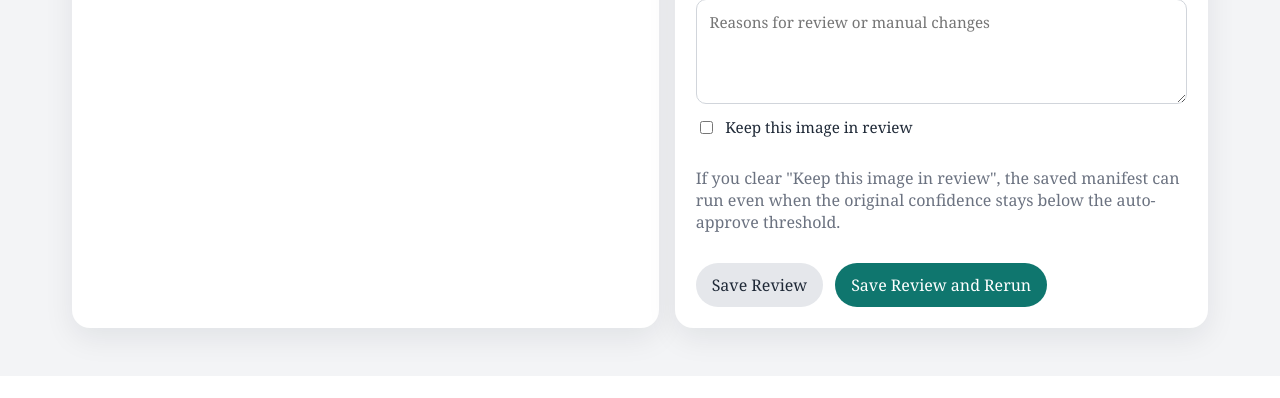
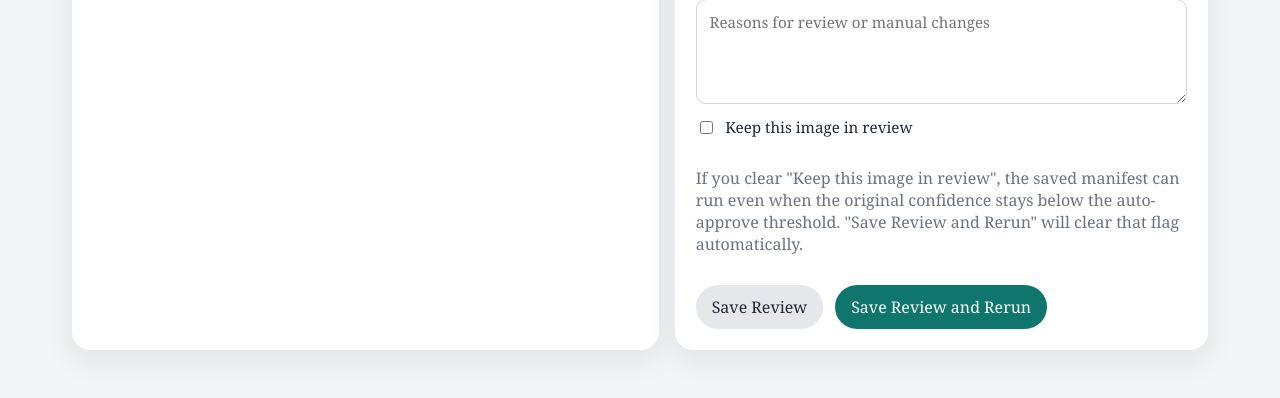
Before and after one commit to rphilip90/km-survdigitizer-oracle, a FastAPI app: template app/templates/image.html in a window 1280 px wide. Shown: the part 834-1232 px from the top of the page. Before the commit the page ends 1196 px from the top, so only its background shows below. Run offline with FastAPI, Linux system fonts and the light colour scheme; the template is opened without the code that fills it, so the values that code supplies are empty; some libraries are stand-ins or nearby versions.

Commit message:
Queue reruns directly from review form

```diff
--- a/app/main.py
+++ b/app/main.py
@@ -181,6 +181,9 @@ async def save_review(
     if not image:
         raise HTTPException(status_code=404, detail="Image not found")
 
+    rerun_requested = rerun_after_save == "true"
+    keep_in_review = review_required == "on" and not rerun_requested
+
     manifest = ImageManifest(
         image_id=image["id"],
         filename=image["filename"],
@@ -196,7 +199,7 @@ async def save_review(
         crop_hint=crop_hint or None,
         notes=notes or None,
         llm_confidence=llm_confidence,
-        review_required=review_required == "on",
+        review_required=keep_in_review,
     )
 
     update_image(
@@ -205,7 +208,7 @@ async def save_review(
         manifest_json=serialize_manifest(manifest.model_dump()),
         llm_confidence=manifest.llm_confidence,
         review_required=1 if manifest.review_required else 0,
-        status="needs_review",
+        status="queued" if rerun_requested and not manifest.review_required else "needs_review",
         error_message=(
             "Clear 'Keep this image in review' and save before rerun."
             if manifest.review_required
@@ -213,7 +216,7 @@ async def save_review(
         ),
     )
 
-    if rerun_after_save == "true" and not manifest.review_required:
+    if rerun_requested and not manifest.review_required:
         executor.submit(process_single_image, image_id, False)
 
     return RedirectResponse(url=f"/images/{image_id}", status_code=303)
--- a/app/templates/image.html
+++ b/app/templates/image.html
@@ -120,7 +120,7 @@
                 <input type="checkbox" name="review_required" {% if review_flag %}checked{% endif %}>
                 <span>Keep this image in review</span>
             </label>
-            <p class="panel-hint">If you clear "Keep this image in review", the saved manifest can run even when the original confidence stays below the auto-approve threshold.</p>
+            <p class="panel-hint">If you clear "Keep this image in review", the saved manifest can run even when the original confidence stays below the auto-approve threshold. "Save Review and Rerun" will clear that flag automatically.</p>
             <div class="form-actions">
                 <button type="submit" class="btn btn-secondary">Save Review</button>
                 <button type="submit" name="rerun_after_save" value="true" class="btn btn-primary">Save Review and Rerun</button>
```
